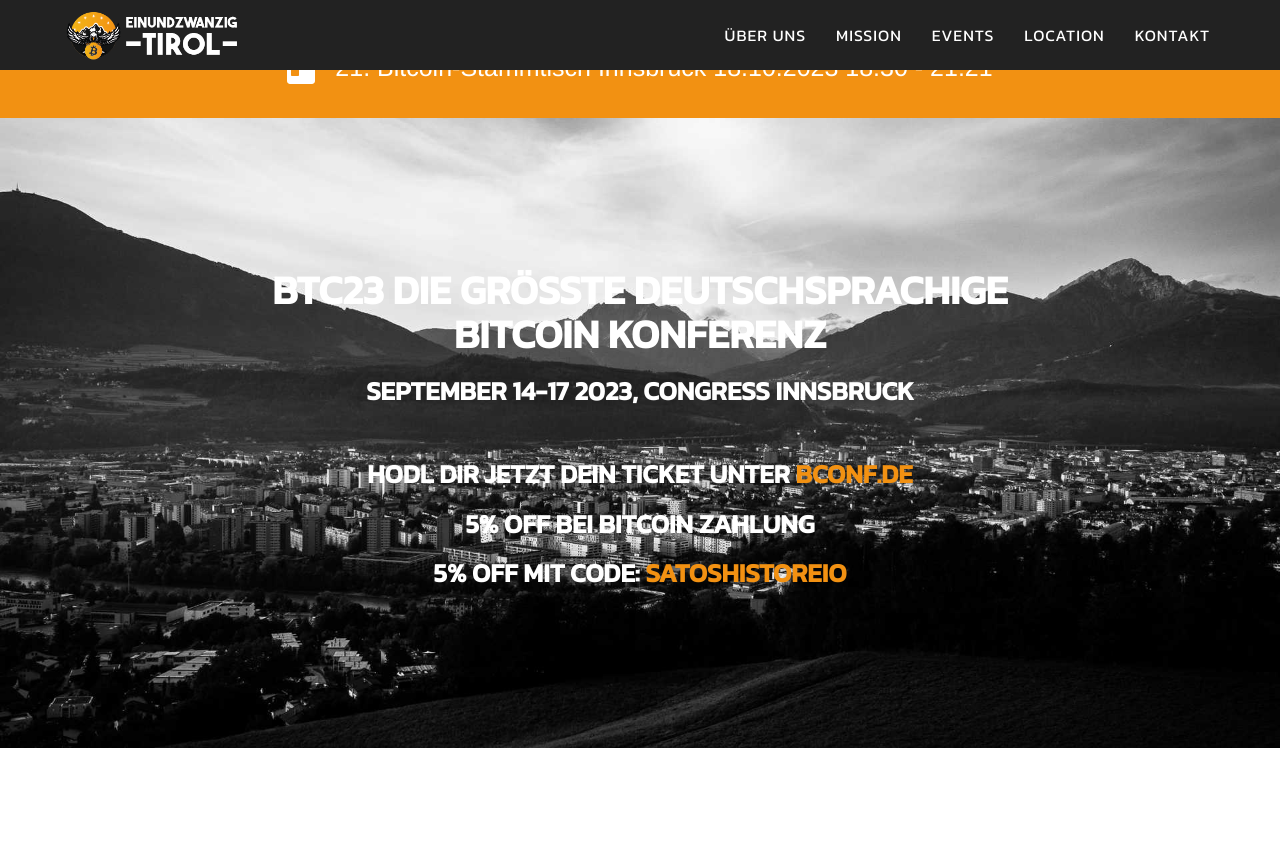
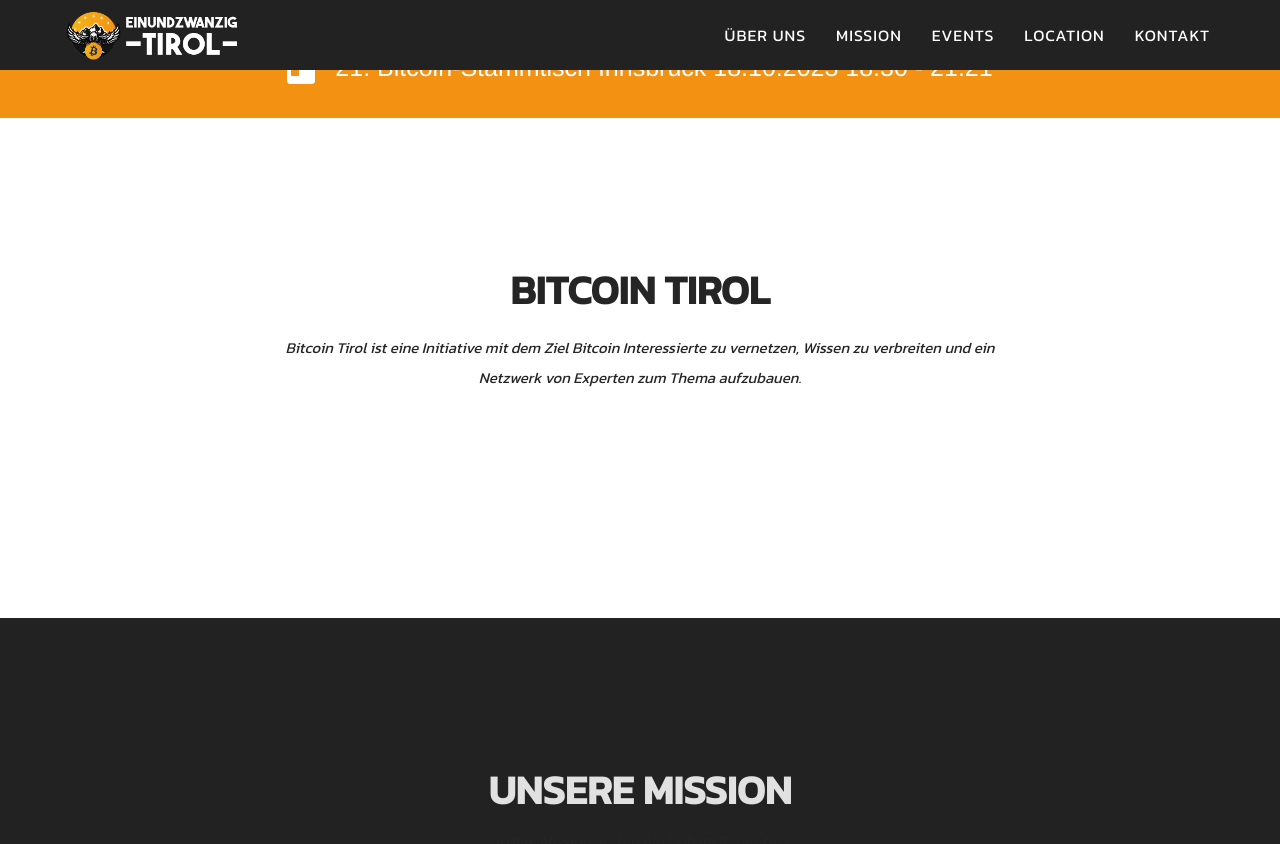
Before and after one commit to bitcoin-tirol/bitcoin-tirol, a Jekyll site: the page built from index.html, in a window 1280 px wide and 900 px high, scrolled down 782 px. Shown: the top 844 px of the window. Built offline with Jekyll 4.4.1, drawn with Linux system fonts in a browser that asks for light colours; some of the changed text lies outside the part shown.

Commit message:
update events

```diff
--- a/_data/events.yml
+++ b/_data/events.yml
@@ -176,7 +176,7 @@
 
 - kind: Stammtisch
   date_time_start: 14.09.2023 09:00
-  date_time_end: 17.09.2023 23:00
+  date_time_end: 16.09.2023 23:00
   title: BTC23 Bitcoin Konferenz
   location: Congress Innsbruck
   pre_info: Congress Innsbruck | 14 - 17.09.2023
--- a/_includes/events.html
+++ b/_includes/events.html
@@ -22,9 +22,9 @@
                 {% endfor %}
                 <br>
                 <!--h4 class="text-muted text-center text-md-left">-</h4-->
-                <h4 class="text-muted text-center text-md-left">Hodl Dir jetzt Dein Ticket unter <a href="https://bconf.de/tickets/" target="_blank">bconf.de</a></h4>
+    <!--            <h4 class="text-muted text-center text-md-left">Hodl Dir jetzt Dein Ticket unter <a href="https://bconf.de/tickets/" target="_blank">bconf.de</a></h4>
                 <h4 class="text-muted text-center text-md-left">5% OFF bei Bitcoin zahlung</h4>
-                <h4 class="text-muted text-center text-md-left">5% OFF mit Code: <a href="https://satoshistore.io/" target="_blank">SATOSHISTOREIO</a></h4>
+                <h4 class="text-muted text-center text-md-left">5% OFF mit Code: <a href="https://satoshistore.io/" target="_blank">SATOSHISTOREIO</a></h4>-->
             </div>
             <div class="col-xl-12 col-sm-7 col-md-6 col-lg-5">
                 <h3 class="text-muted text-center text-md-left">Stammtisch</h3>
--- a/_layouts/default.html
+++ b/_layouts/default.html
@@ -7,7 +7,7 @@
 
     {% include header.html %}
 
-    {% include special-event-conf.html %}
+    <!--{% include special-event-conf.html %}-->
 
     {% include about.html %}
     {% include services.html %}
```
